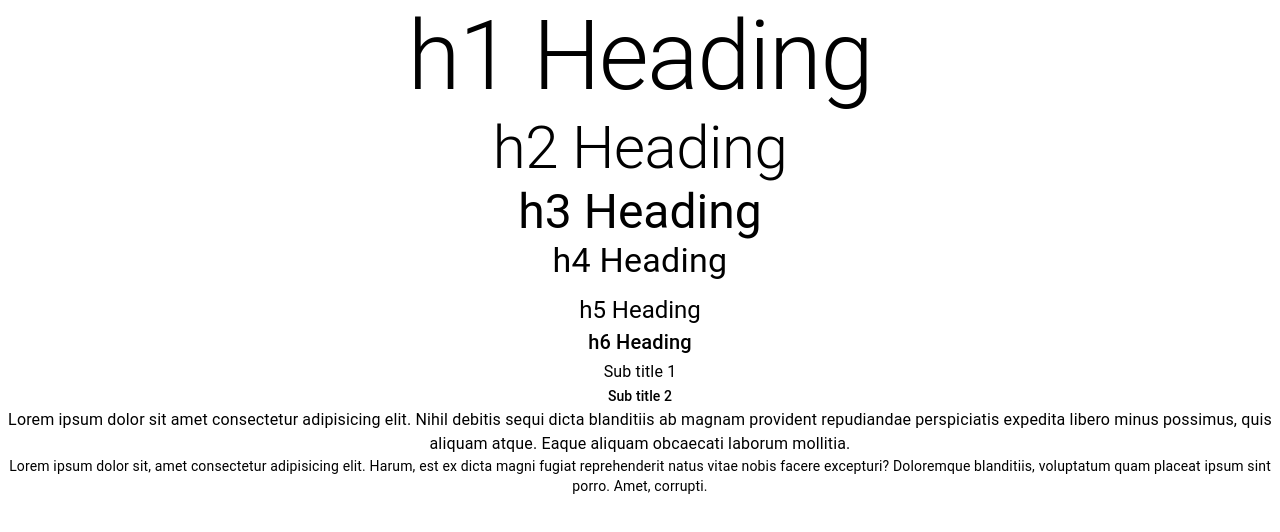
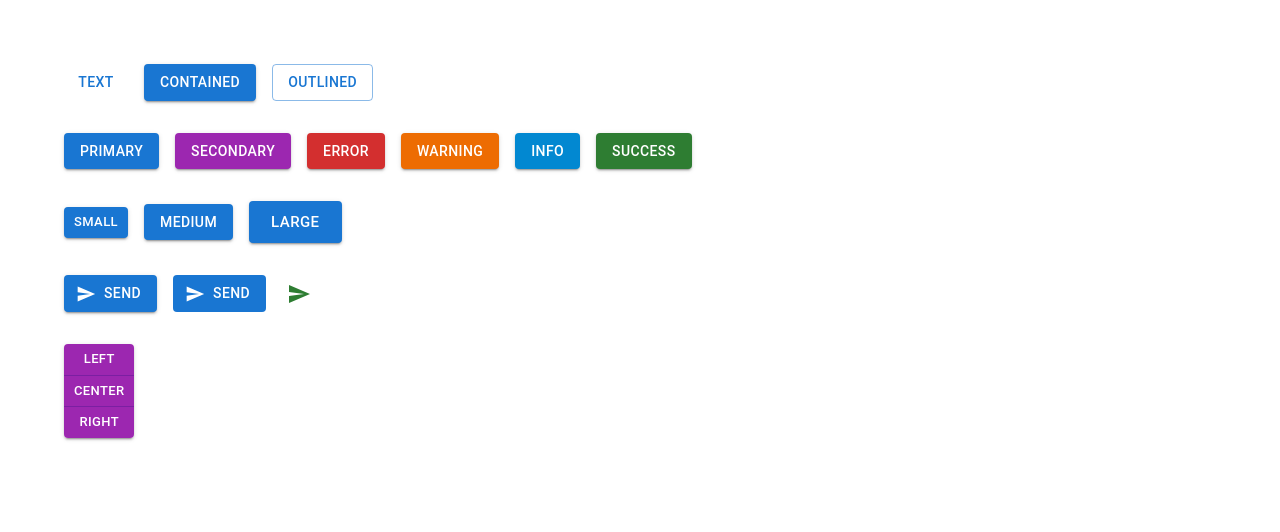
Before and after one commit to Jobayer-ak/mui-demo, a React (Create React App) app: page / in a window 1280 px wide. Shown: the top 532 px of the page. Built offline with nearby package versions, Linux system fonts and the light colour scheme.

Commit message:
button button group

```diff
--- a/package.json
+++ b/package.json
@@ -5,6 +5,7 @@
   "dependencies": {
     "@emotion/react": "^11.9.3",
     "@emotion/styled": "^11.9.3",
+    "@mui/icons-material": "^5.8.4",
     "@mui/material": "^5.9.0",
     "@testing-library/jest-dom": "^5.16.4",
     "@testing-library/react": "^13.3.0",
--- a/src/App.css
+++ b/src/App.css
@@ -1,5 +1,5 @@
 .App {
-  text-align: center;
+  padding: 4rem;
 }
 
 .App-logo {
--- a/src/App.tsx
+++ b/src/App.tsx
@@ -1,10 +1,12 @@
 import './App.css';
+import MuiButton from './components/MuiButton';
 import MuiTypography from './components/MuiTypography';
 
 function App() {
   return (
     <div className="App">
-      <MuiTypography></MuiTypography>
+      {/* <MuiTypography></MuiTypography> */}
+      <MuiButton></MuiButton>
     </div>
   );
 }
--- /dev/null
+++ b/src/components/MuiButton.tsx
@@ -0,0 +1,73 @@
+import { Stack, Button, IconButton, ButtonGroup } from "@mui/material";
+import SendIcon from "@mui/icons-material/Send";
+
+const MuiButton = () => {
+  return (
+    <Stack spacing={4}>
+      <Stack spacing={2} direction="row">
+        <Button variant="text" href="https://google.com">
+          Text
+        </Button>
+        <Button variant="contained">Contained</Button>
+        <Button variant="outlined">Outlined</Button>
+      </Stack>
+
+      <Stack spacing={2} direction="row">
+        <Button variant="contained" color="primary">
+          Primary
+        </Button>
+        <Button variant="contained" color="secondary">
+          Secondary
+        </Button>
+        <Button variant="contained" color="error">
+          Error
+        </Button>
+        <Button variant="contained" color="warning">
+          Warning
+        </Button>
+        <Button variant="contained" color="info">
+          Info
+        </Button>
+        <Button variant="contained" color="success">
+          Success
+        </Button>
+      </Stack>
+
+      <Stack display="block" spacing={2} direction="row">
+        <Button variant="contained" size="small">
+          Small
+        </Button>
+        <Button variant="contained" size="medium">
+          Medium
+        </Button>
+        <Button variant="contained" size="large">
+          Large
+        </Button>
+      </Stack>
+
+      <Stack spacing={2} direction="row">
+        <Button variant="contained" startIcon={<SendIcon />} disableRipple>
+          Send
+        </Button>
+
+        <Button variant="contained" startIcon={<SendIcon />} disableElevation>
+          Send
+        </Button>
+
+        <IconButton aria-label="send" color="success" size="small">
+          <SendIcon />
+        </IconButton>
+      </Stack>
+
+      <Stack direction="row">
+        <ButtonGroup variant="contained" orientation="vertical" size="small" color="secondary" aria-label="alignment button group">
+          <Button onClick={()=> alert("left click")}>Left</Button>
+          <Button>Center</Button>
+          <Button>Right</Button>
+        </ButtonGroup>
+      </Stack>
+    </Stack>
+  );
+};
+
+export default MuiButton;
```
Also changed, not shown: 1 other file (tests, documents, lock files or other folders).
